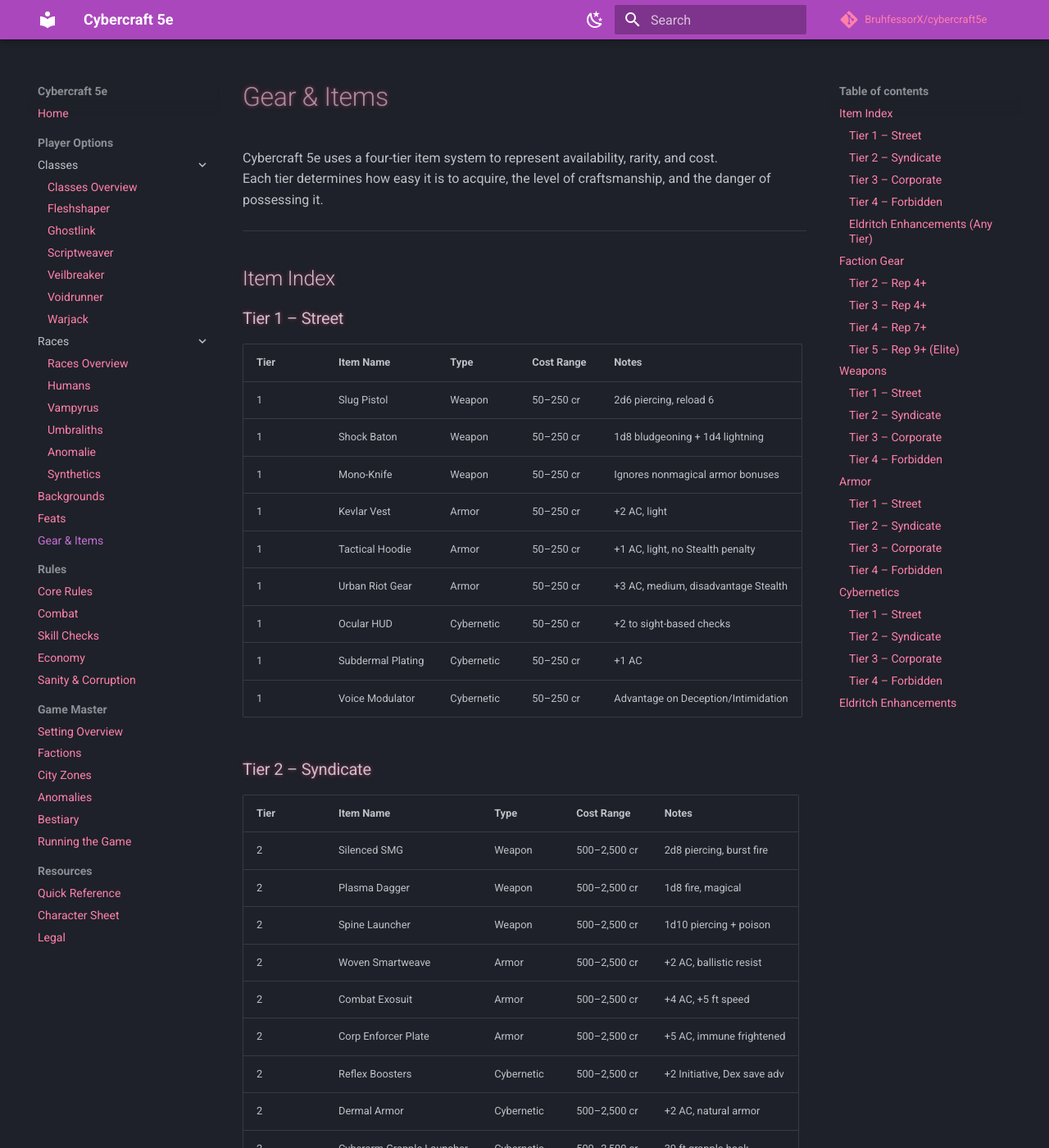
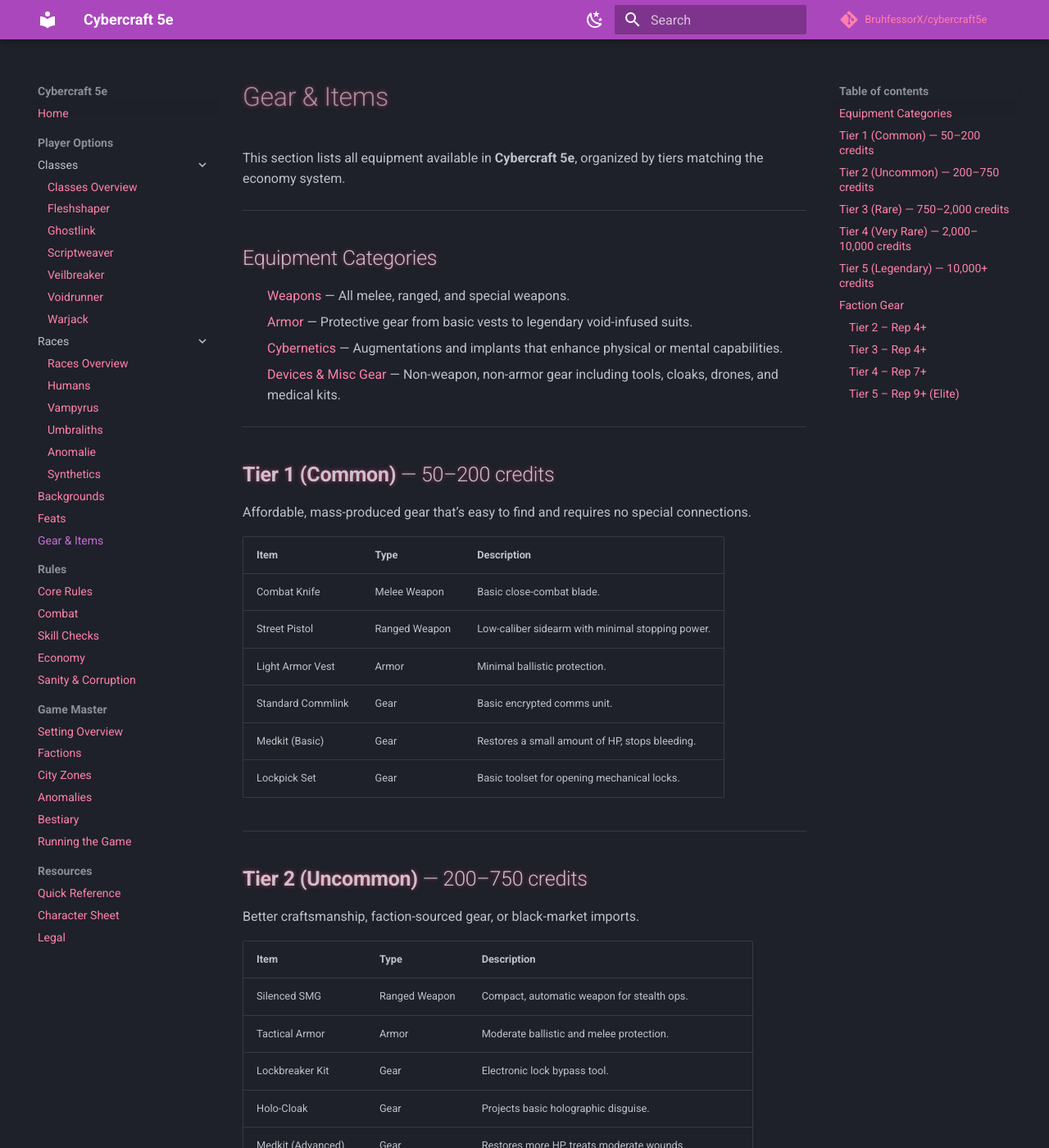
Before and after one commit to BruhfessorX/cybercraft5e, an MkDocs documentation site: the page built from docs/player-options/gear-items.md, in a window 1280 px wide and 1400 px high. Shown: the whole window at 82% size. Built offline with MkDocs 1.6.1 and Material for MkDocs 9.7.7, drawn with Linux system fonts in a browser that asks for light colours; comment, search, counter and statistics services are not loaded; some of the changed text lies outside the part shown.

Commit message:
Redone gear-items into sub directories

```diff
--- a/docs/player-options/gear-items.md
+++ b/docs/player-options/gear-items.md
@@ -1,70 +1,84 @@
 # Gear & Items
 
-Cybercraft 5e uses a four-tier item system to represent availability, rarity, and cost.
-Each tier determines how easy it is to acquire, the level of craftsmanship, and the danger of possessing it.
+This section lists all equipment available in **Cybercraft 5e**, organized by tiers matching the economy system.
 
 ---
 
-## Item Index
+## Equipment Categories
 
-### Tier 1 – Street
-| Tier | Item Name               | Type         | Cost Range | Notes |
-|------|------------------------|--------------|------------|-------|
-| 1    | Slug Pistol             | Weapon       | 50–250 cr  | 2d6 piercing, reload 6 |
-| 1    | Shock Baton             | Weapon       | 50–250 cr  | 1d8 bludgeoning + 1d4 lightning |
-| 1    | Mono-Knife              | Weapon       | 50–250 cr  | Ignores nonmagical armor bonuses |
-| 1    | Kevlar Vest             | Armor        | 50–250 cr  | +2 AC, light |
-| 1    | Tactical Hoodie         | Armor        | 50–250 cr  | +1 AC, light, no Stealth penalty |
-| 1    | Urban Riot Gear         | Armor        | 50–250 cr  | +3 AC, medium, disadvantage Stealth |
-| 1    | Ocular HUD              | Cybernetic   | 50–250 cr  | +2 to sight-based checks |
-| 1    | Subdermal Plating       | Cybernetic   | 50–250 cr  | +1 AC |
-| 1    | Voice Modulator         | Cybernetic   | 50–250 cr  | Advantage on Deception/Intimidation |
+- [Weapons](weapons.md) — All melee, ranged, and special weapons.
+- [Armor](armor.md) — Protective gear from basic vests to legendary void-infused suits.
+- [Cybernetics](cybernetics.md) — Augmentations and implants that enhance physical or mental capabilities.
+- [Devices & Misc Gear](devices.md) — Non-weapon, non-armor gear including tools, cloaks, drones, and medical kits.
 
-### Tier 2 – Syndicate
-| Tier | Item Name               | Type         | Cost Range | Notes |
-|------|------------------------|--------------|------------|-------|
-| 2    | Silenced SMG            | Weapon       | 500–2,500 cr | 2d8 piercing, burst fire |
-| 2    | Plasma Dagger           | Weapon       | 500–2,500 cr | 1d8 fire, magical |
-| 2    | Spine Launcher          | Weapon       | 500–2,500 cr | 1d10 piercing + poison |
-| 2    | Woven Smartweave        | Armor        | 500–2,500 cr | +2 AC, ballistic resist |
-| 2    | Combat Exosuit          | Armor        | 500–2,500 cr | +4 AC, +5 ft speed |
-| 2    | Corp Enforcer Plate     | Armor        | 500–2,500 cr | +5 AC, immune frightened |
-| 2    | Reflex Boosters         | Cybernetic   | 500–2,500 cr | +2 Initiative, Dex save adv |
-| 2    | Dermal Armor            | Cybernetic   | 500–2,500 cr | +2 AC, natural armor |
-| 2    | Cyberarm Grapple Launcher | Cybernetic | 500–2,500 cr | 30 ft grapple hook |
+---
 
-### Tier 3 – Corporate
-| Tier | Item Name               | Type         | Cost Range | Notes |
-|------|------------------------|--------------|------------|-------|
-| 3    | Rail Pistol             | Weapon       | 5,000–25,000 cr | 2d10 piercing, ignores 3 AC |
-| 3    | Runic Edge              | Weapon       | 5,000–25,000 cr | 1d8 slashing + 1d6 psychic |
-| 3    | Grav Shotgun            | Weapon       | 5,000–25,000 cr | 2d12 force, push 10 ft |
-| 3    | Adaptive Shielding Suit | Armor        | 5,000–25,000 cr | +3 AC, resist last damage type |
-| 3    | Void Barrier Harness    | Armor        | 5,000–25,000 cr | +4 AC, psychic resist |
-| 3    | Nanoweave Carapace      | Armor        | 5,000–25,000 cr | +6 AC, regen HP |
-| 3    | Neural Accelerator      | Cybernetic   | 5,000–25,000 cr | 1/day double first round |
-| 3    | Adaptive Limb System    | Cybernetic   | 5,000–25,000 cr | +2 Str/Dex, swap bonus action |
-| 3    | Cortical Processor      | Cybernetic   | 5,000–25,000 cr | Int adv & mind control resist |
+## **Tier 1 (Common)** — 50–200 credits
+Affordable, mass-produced gear that’s easy to find and requires no special connections.
 
-### Tier 4 – Forbidden
-| Tier | Item Name               | Type         | Cost Range | Notes |
-|------|------------------------|--------------|------------|-------|
-| 4    | Eclipse Cannon          | Weapon       | Priceless / Quest | 4d12 necrotic + 2d12 force |
-| 4    | Mindflayer’s Lash       | Weapon       | Priceless / Quest | 1d8 psychic, 30 ft grapple |
-| 4    | Entropy Blade           | Weapon       | Priceless / Quest | 1d10 slashing + 1d10 necrotic |
-| 4    | Eldritch Husk Armor     | Armor        | Priceless / Quest | +4 AC, necrotic/psychic resist |
-| 4    | Paradox Shell           | Armor        | Priceless / Quest | +5 AC, rewind time 6 sec |
-| 4    | Blackstar Carapace      | Armor        | Priceless / Quest | +6 AC, immune aging/exhaustion |
-| 4    | Void Eye                | Cybernetic   | Priceless / Quest | See invisible, blindsight 30 ft |
-| 4    | Black Lung              | Cybernetic   | Priceless / Quest | Breathe toxic/airless env |
-| 4    | Symbiotic Heart         | Cybernetic   | Priceless / Quest | 1/day survive at 1 HP |
+| Item | Type | Description |
+|------|------|-------------|
+| Combat Knife | Melee Weapon | Basic close-combat blade. |
+| Street Pistol | Ranged Weapon | Low-caliber sidearm with minimal stopping power. |
+| Light Armor Vest | Armor | Minimal ballistic protection. |
+| Standard Commlink | Gear | Basic encrypted comms unit. |
+| Medkit (Basic) | Gear | Restores a small amount of HP, stops bleeding. |
+| Lockpick Set | Gear | Basic toolset for opening mechanical locks. |
 
-### Eldritch Enhancements (Any Tier)
-| Tier | Item Name         | Type           | Cost Range | Notes |
-|------|------------------|----------------|------------|-------|
-| Any  | Parasite Familiar | Eldritch Enh.  | Varies     | Telepathy, +1d4 psychic dmg |
-| Any  | Runestone Core    | Eldritch Enh.  | Varies     | Adv vs magic saves |
-| Any  | Living Ink        | Eldritch Enh.  | Varies     | +2 Initiative |
+---
+
+## **Tier 2 (Uncommon)** — 200–750 credits
+Better craftsmanship, faction-sourced gear, or black-market imports.
+
+| Item | Type | Description |
+|------|------|-------------|
+| Silenced SMG | Ranged Weapon | Compact, automatic weapon for stealth ops. |
+| Tactical Armor | Armor | Moderate ballistic and melee protection. |
+| Lockbreaker Kit | Gear | Electronic lock bypass tool. |
+| Holo-Cloak | Gear | Projects basic holographic disguise. |
+| Medkit (Advanced) | Gear | Restores more HP, treats moderate wounds. |
+| Neural Interface Link | Cybernetic | Allows direct neural connection to compatible systems. |
+
+---
+
+## **Tier 3 (Rare)** — 750–2,000 credits
+High-grade corporate or restricted gear.
+
+| Item | Type | Description |
+|------|------|-------------|
+| Plasma Pistol | Ranged Weapon | Fires energy bolts that melt light armor. |
+| Combat Exosuit | Armor | Enhances strength, speed, and resistance. |
+| Neural Hacking Rig | Gear | Elite cyber intrusion system. |
+| Adaptive Camouflage Suit | Gear | Blends with surroundings for stealth. |
+| Medkit (Premium) | Gear | Restores large amounts of HP, removes status effects. |
+| Augmented Reflex Package | Cybernetic | Improves reaction speed for combat. |
+
+---
+
+## **Tier 4 (Very Rare)** — 2,000–10,000 credits
+Elite military tech or unique experimental gear.
+
+| Item | Type | Description |
+|------|------|-------------|
+| Railgun Rifle | Ranged Weapon | Magnetic accelerator weapon with extreme penetration. |
+| Void-Infused Armor | Armor | Resistant to physical and eldritch damage. |
+| Temporal Disruptor | Gear | Slows time in a small radius. |
+| Portable Cloaking Field | Gear | Grants temporary invisibility. |
+| Medkit (Void-Treated) | Gear | Restores HP, removes corruption points, stabilizes severe injuries. |
+| Synthetic Combat Frame | Cybernetic | Reinforces skeletal/muscle structure for enhanced combat power. |
+
+---
+
+## **Tier 5 (Legendary)** — 10,000+ credits
+One-of-a-kind items, often with names, backstories, and game-changing effects.
+
+| Item | Type | Description |
+|------|------|-------------|
+| The Black Sun Pistol | Ranged Weapon | Fires void-charged rounds that bypass most armor. |
+| Aegis of the Veil | Armor | Legendary shield deflecting physical, energy, and eldritch attacks. |
+| Chrono-Phase Armor | Armor | Shifts wearer partially out of time to avoid harm. |
+| Mindrender Neural Blade | Melee Weapon | Deals psychic and physical damage simultaneously. |
+| The Wraith’s Veil | Gear | Cloak granting perfect invisibility and silence at will. |
 
 ---
 
@@ -120,80 +134,3 @@
 | Throne of Blood | Cybernetic exo-rig | Immune to exhaustion; regeneration 5 HP/round; 1/day enter Blood Ascendancy for 1 min (+2 AC, advantage on all attacks, +10 ft speed) | Requires attunement | 22,000 cr | Crimson Dominion | 9+ | Economy Tier 5 |
 
 ---
-
-## Weapons
-
-### Tier 1 – Street
-- **Slug Pistol** – 2d6 piercing, range 40/120, reload 6.
-- **Shock Baton** – 1d8 bludgeoning + 1d4 lightning on hit.
-- **Mono-Knife** – 1d6 slashing, ignores nonmagical armor bonuses.
-
-### Tier 2 – Syndicate
-- **Silenced SMG** – 2d8 piercing, range 60/150, burst fire.
-- **Plasma Dagger** – 1d8 fire, counts as magical for overcoming resistance.
-- **Spine Launcher** – 1d10 piercing, poison save DC 13 or poisoned 1 minute.
-
-### Tier 3 – Corporate
-- **Rail Pistol** – 2d10 piercing, ignores up to 3 AC from armor, range 80/200.
-- **Runic Edge** – 1d8 slashing + 1d6 psychic, whispers to wielder.
-- **Grav Shotgun** – 2d12 force, targets must save DC 15 STR or be pushed 10 ft.
-
-### Tier 4 – Forbidden
-- **Eclipse Cannon** – 4d12 necrotic + 2d12 force, 1/day void beam.
-- **Mindflayer’s Lash** – 1d8 psychic + grapple from 30 ft, telepathic link.
-- **Entropy Blade** – 1d10 slashing + 1d10 necrotic, crits reduce max HP permanently.
-
----
-
-## Armor
-
-### Tier 1 – Street
-- **Kevlar Vest** – +2 AC, light armor.
-- **Tactical Hoodie** – +1 AC, light, no Stealth penalty.
-- **Urban Riot Gear** – +3 AC, medium, disadvantage on Stealth.
-
-### Tier 2 – Syndicate
-- **Woven Smartweave** – +2 AC, light, resistance to ballistic damage.
-- **Combat Exosuit** – +4 AC, medium, +5 ft speed.
-- **Corp Enforcer Plate** – +5 AC, heavy, immune to being frightened.
-
-### Tier 3 – Corporate
-- **Adaptive Shielding Suit** – +3 AC, light, resistance to last damage type taken.
-- **Void Barrier Harness** – +4 AC, medium, resistance to psychic damage.
-- **Nanoweave Carapace** – +6 AC, heavy, regain 1d6 HP at start of turn if above 0 HP.
-
-### Tier 4 – Forbidden
-- **Eldritch Husk Armor** – +4 AC, resistance to necrotic & psychic, 1/day *Misty Step*.
-- **Paradox Shell** – +5 AC, 1/day reverse time 6 seconds (*Time Stop* self only).
-- **Blackstar Carapace** – +6 AC, immune to aging & exhaustion.
-
----
-
-## Cybernetics
-
-### Tier 1 – Street
-- **Ocular HUD** – +2 to Investigation & Perception checks involving sight.
-- **Subdermal Plating** – +1 AC.
-- **Voice Modulator** – Advantage on Deception & Intimidation checks.
-
-### Tier 2 – Syndicate
-- **Reflex Boosters** – +2 Initiative, advantage on first Dex save in combat.
-- **Dermal Armor** – +2 AC, counts as natural armor.
-- **Cyberarm Grapple Launcher** – 30 ft grapple, pull objects or yourself.
-
-### Tier 3 – Corporate
-- **Neural Accelerator** – 1/day take two turns in first combat round.
-- **Adaptive Limb System** – +2 Strength or Dexterity, switch as bonus action.
-- **Cortical Processor** – Advantage on all Intelligence checks and saves vs. mind control.
-
-### Tier 4 – Forbidden
-- **Void Eye** – See invisible, blindsight 30 ft, gain 1 corruption/day.
-- **Black Lung** – Breathe toxic or airless environments indefinitely.
-- **Symbiotic Heart** – 1/day survive lethal blow at 1 HP.
-
----
-
-## Eldritch Enhancements
-- **Parasite Familiar** – Telepathic link, +1d4 psychic damage on weapon attacks.
-- **Runestone Core** – Advantage on all saving throws vs. magic.
-- **Living Ink** – Tattoos shift to warn of danger, +2 to Initiative.
```
Also changed, not shown: docs/gear-items/armor.md (added, +45 -0 lines), docs/gear-items/cybernetics.md (added, +36 -0 lines), docs/gear-items/devices-and-gear.md (added, +49 -0 lines), docs/gear-items/weapons.md (added, +49 -0 lines).
